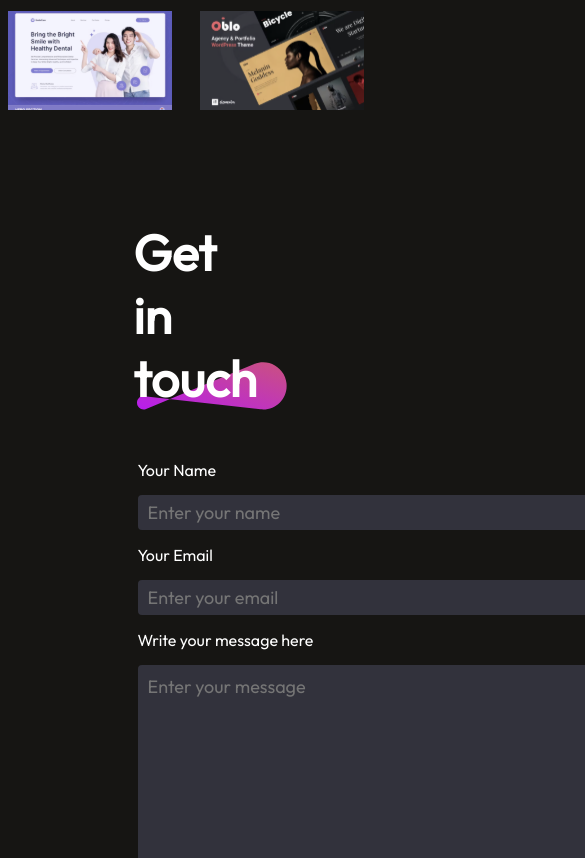
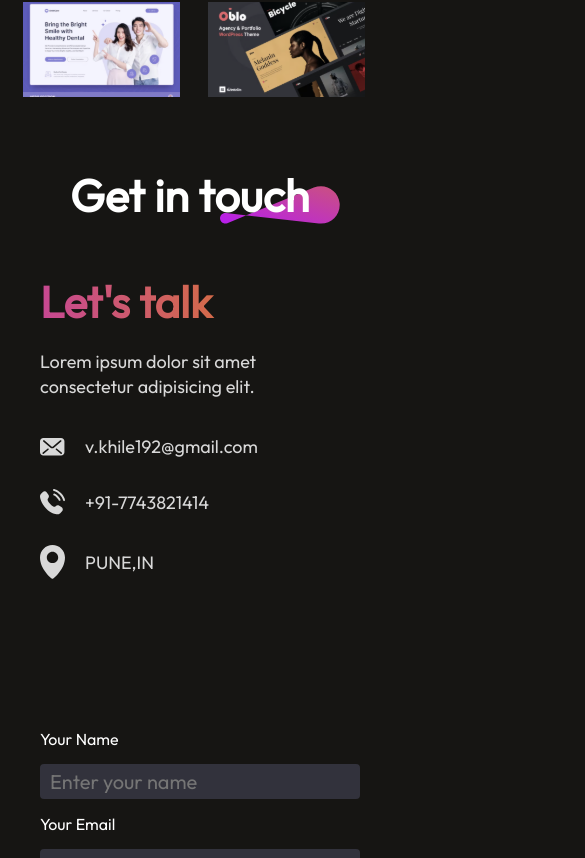
Before and after one commit to vishal-192k/Portfolio, a React (Vite) app: page / in a window 390 px wide. Shown: the part 2676-3534 px from the top of the page, 585 px wide, since content can reach past the window. Built offline with nearby package versions, Linux system fonts and the light colour scheme.

Commit message:
done contact  page responsive

```diff
--- a/src/components/Contact/Contact.css
+++ b/src/components/Contact/Contact.css
@@ -106,3 +106,52 @@
     transform: scale(1.1);
     transition: 0.3s;
 }
+
+@media(max-width:768px){
+    .contact{
+        gap: 50px;
+        margin: 50px 40px;
+        align-items: start;
+    }
+    .contact-title h1{
+        font-size: 45px;
+    }
+
+    .contact-title img{
+        width: 120px;
+    }
+
+    .contact-section{
+        flex-direction: column;
+    }
+    .contact-left p{
+        /* width: 90%; */
+        font-size: 18px;
+    }
+    .contact-left h1{
+        font-size: 44px;
+    }
+
+    .contact-detail{
+        gap: 20px;
+    }
+    .contact-detail img{
+        width: 25px;
+    }
+    .contact-right-label{
+        font-size: 20px;
+    }
+    .contact-right input {
+        width: 100%;
+        font-size: 20px;
+    }
+
+    .contact-right textarea{
+        width: 95%;
+        font-size: 20px;
+    }
+    .contact-submit{
+        font-size: 18px;
+        padding: 10px 20px;
+    }
+}
--- a/src/components/MyWork/MyWork.css
+++ b/src/components/MyWork/MyWork.css
@@ -62,6 +62,7 @@
     .mywork-container {
         grid-template-columns: 1fr 1fr;
         gap: 10px;
+        margin-left: 15px;
     }
     .mywork-container img{
         width: 90%;
@@ -78,7 +79,7 @@
         font-size: 47px;
     }
     .mywork-title img{
-        width: 100px;
+        width: 120px;
         /* right: -20px;     */
     }
 }
```
